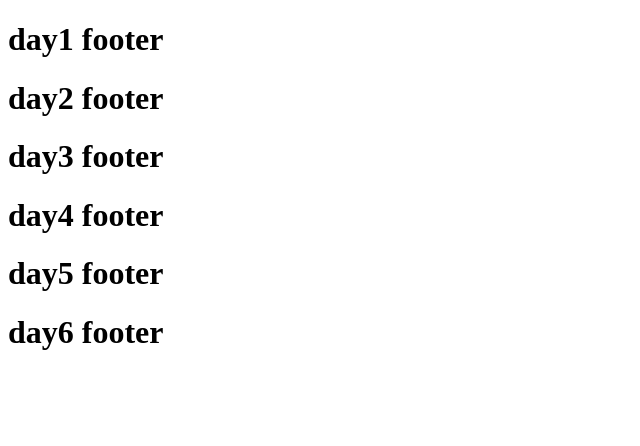
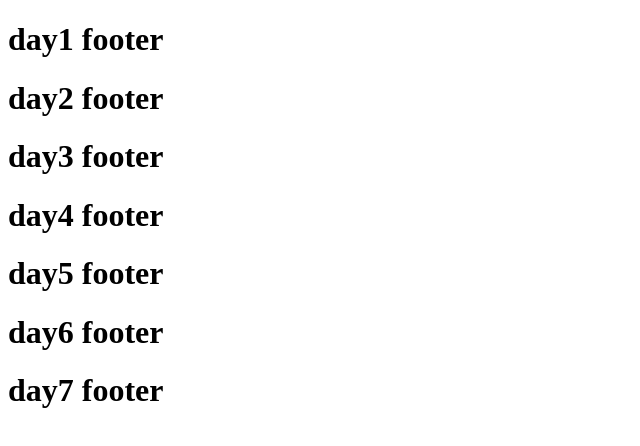
Before and after one commit to Abdurakhman00000/git-ex, a Next.js app: page /main/components/footer/Footer in a window 1280 px wide. Shown: the top 446 px of the page, without its empty margins (0-640 px from the left). Built offline with nearby package versions, Linux system fonts and the light colour scheme.

Commit message:
feat: add

```diff
--- a/src/pages/main/components/footer/Footer.tsx
+++ b/src/pages/main/components/footer/Footer.tsx
@@ -12,6 +12,7 @@ const Footer = () => {
           <h1>day4 footer</h1>
           <h1>day5 footer</h1>
           <h1>day6 footer</h1>
+          <h1>day7 footer</h1>
         </div>
       </div>
     </footer>
```
